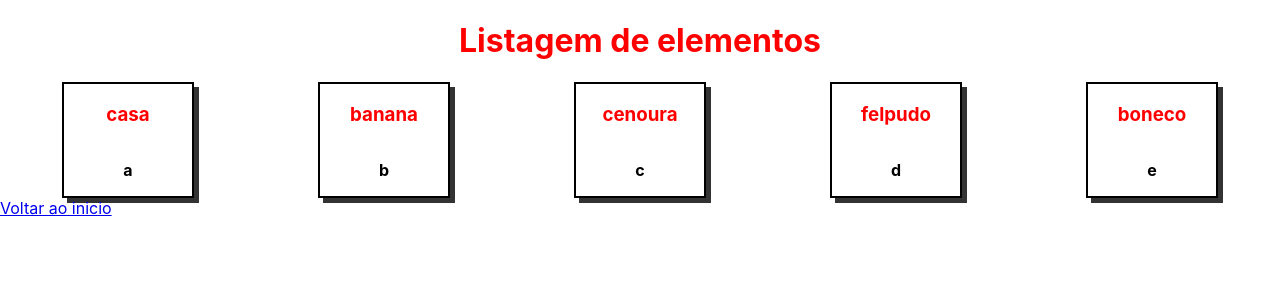
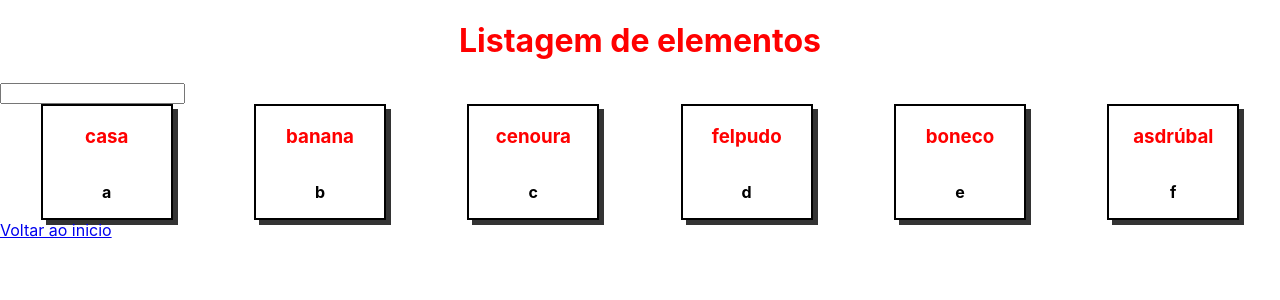
Before and after one commit to GuiDDuran/n_react, a React (Create React App) app: page /Listagem in a window 1280 px wide. Shown: the top 300 px of the page. Built offline with nearby package versions, Linux system fonts and the light colour scheme.

Commit message:
Atualização página de Listagem

```diff
--- a/src/pages/Listagem/Listagem.jsx
+++ b/src/pages/Listagem/Listagem.jsx
@@ -1,8 +1,9 @@
 import { Link } from "react-router-dom";
 import Cartao from "../../components/Cartao/Cartao";
 import { ConatinerListagem, TituloListagem } from "./style";
+import { useState } from "react";
 
-const dados = [
+const predados = [
     {
         'titulo': 'casa',
         'letra': 'a'
@@ -22,28 +23,52 @@ const dados = [
     {
         'titulo': 'boneco',
         'letra': 'e'
+    },
+    {
+        'titulo': 'asdrúbal',
+        'letra': 'f'
     }
 
 ]
 
-const elementos = dados.map( (el, i) => (
-    <Cartao
-        key={i}
-        titulo={el.titulo}
-        letra={el.letra}
-    />
-))
+const Listagem = () => {
 
-const Listagem = () => (
+    const [dados, setDados] = useState(predados);
+
+    const filtra = (entrada) => {
+        setDados(predados.filter(
+            (e) => {
+                const titulo = e.titulo.toLowerCase().includes(entrada.toLowerCase())
+                const letra = e.titulo.toLowerCase().includes(entrada.toLowerCase())
+               return titulo || letra;
+            }
+            ))
+    }
+
+    return(
     <>
     <TituloListagem>
         Listagem de elementos
     </TituloListagem>
+    <input
+        type='text'
+        onChange={(e) => filtra(e.target.value)}
+        />
     <ConatinerListagem>
-        {elementos}
+        {
+            dados.map( (el, i) => (
+            <Cartao
+                key={i}
+                titulo={el.titulo}
+                letra={el.letra}
+            />
+                )
+            )
+        }
     </ConatinerListagem>
     <Link to='/'>Voltar ao inicio</Link>
     </>
-)
+    );
+};
 
 export default Listagem;
```
